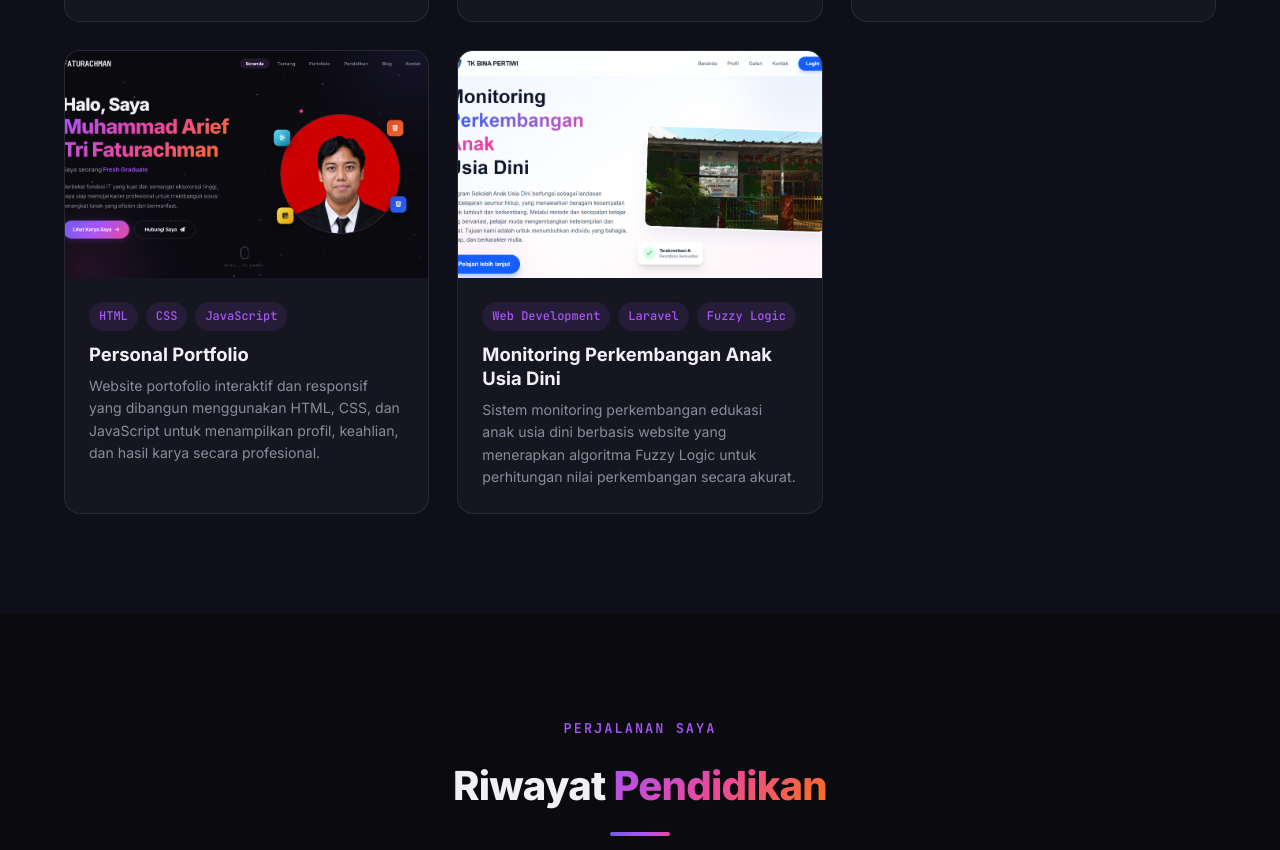
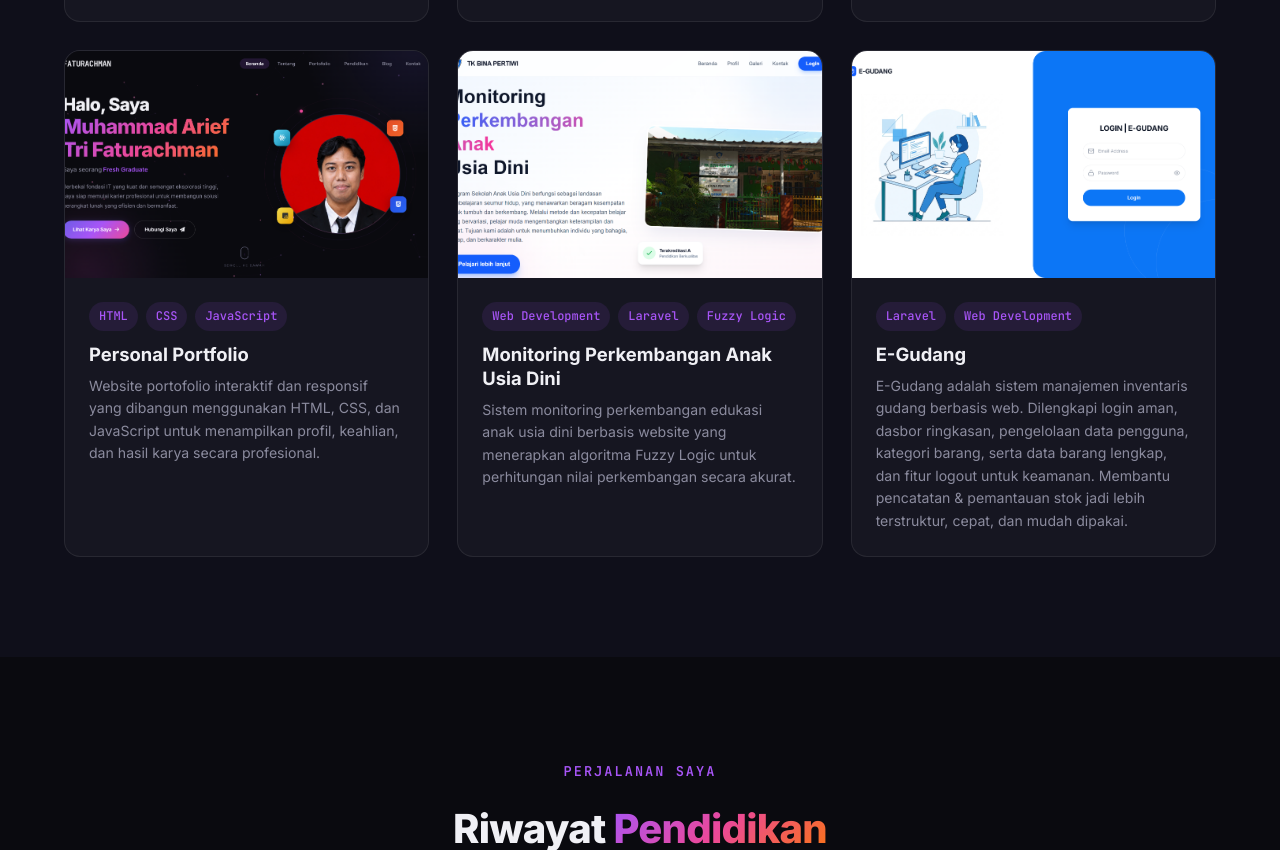
Before and after one commit to Lois-ship-io/portofolio-faturachman, a plain HTML site: page index.html in a window 1280 px wide. Shown: the part 2873-3723 px from the top of the page. Drawn offline with Linux system fonts and the light colour scheme.

Commit message:
Add E-Gudang project to portfolio

```diff
--- a/index.html
+++ b/index.html
@@ -484,6 +484,34 @@
               </p>
             </div>
           </div>
+
+          <!-- ===== Project 6: E-Gudang ===== -->
+          <div class="portfolio-card reveal-up" data-category="web">
+            <div class="card-image">
+              <img
+                src="images/portfolio-egudang.png"
+                alt="E-Gudang"
+                style="width: 100%; height: 100%; object-fit: cover"
+              />
+              <div class="card-overlay">
+                <div class="card-overlay-content">
+                  <a href="https://github.com/Lois-ship-io/E-Gudang" target="_blank" rel="noopener noreferrer" class="overlay-btn" title="Lihat Source Code">
+                    <i class="fab fa-github"></i>
+                  </a>
+                </div>
+              </div>
+            </div>
+            <div class="card-body">
+              <div class="card-tags">
+                <span class="card-tag">Laravel</span>
+                <span class="card-tag">Web Development</span>
+              </div>
+              <h3 class="card-title">E-Gudang</h3>
+              <p class="card-desc">
+                E-Gudang adalah sistem manajemen inventaris gudang berbasis web. Dilengkapi login aman, dasbor ringkasan, pengelolaan data pengguna, kategori barang, serta data barang lengkap, dan fitur logout untuk keamanan. Membantu pencatatan & pemantauan stok jadi lebih terstruktur, cepat, dan mudah dipakai.
+              </p>
+            </div>
+          </div>
         </div>
       </div>
     </section>
```
Also changed, not shown: images/portfolio-egudang.png (added).
